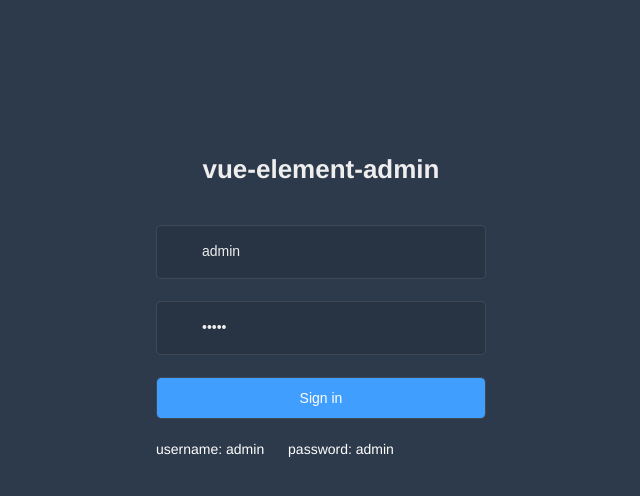
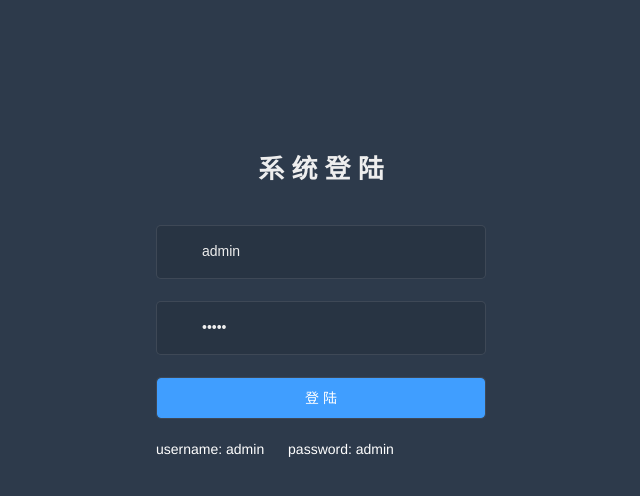
Before and after one commit to zitong1219/project-front, a Vue app: page /#/login in a window 1280 px wide. Shown: the top 496 px of the page, without its empty margins (319-959 px from the left). Built offline with nearby package versions, Linux system fonts and the light colour scheme.

Commit message:
zsy master edit login

```diff
--- a/src/router/index.js
+++ b/src/router/index.js
@@ -94,13 +94,13 @@ export const constantRouterMap = [
     children: [
       {
         path: 'explosive',
-        name: 'explosive',
+        name: 'explosiveCaseSamples',
         component: () => import('@/views/CaseSamples/explosive'),
         meta: { title: '炸药与原材料', icon: 'table' }
       },
       {
         path: 'device',
-        name: 'device',
+        name: 'deviceCaseSamples',
         component: () => import('@/views/CaseSamples/device'),
         meta: { title: '爆炸装置', icon: 'table' }
       }
@@ -116,13 +116,13 @@ export const constantRouterMap = [
     children: [
       {
         path: 'explosive',
-        name: 'explosive',
+        name: 'explosiveCommonSamples',
         component: () => import('@/views/CommonSamples/explosive'),
         meta: { title: '炸药与原材料', icon: 'table' }
       },
       {
         path: 'device',
-        name: 'device',
+        name: 'deviceCommonSamples',
         component: () => import('@/views/CommonSamples/device'),
         meta: { title: '爆炸装置', icon: 'table' }
       }
@@ -138,13 +138,13 @@ export const constantRouterMap = [
     children: [
       {
         path: 'explosive',
-        name: 'explosive',
+        name: 'explosiveAnalysisAndJudgment',
         component: () => import('@/views/AnalysisAndJudgment/explosive'),
         meta: { title: '炸药与原材料', icon: 'table' }
       },
       {
         path: 'device',
-        name: 'device',
+        name: 'deviceAnalysisAndJudgment',
         component: () => import('@/views/AnalysisAndJudgment/device'),
         meta: { title: '爆炸装置', icon: 'table' }
       }
--- a/src/utils/validate.js
+++ b/src/utils/validate.js
@@ -1,5 +1,6 @@
 /**
  * Created by jiachenpan on 16/11/18.
+ * 验证数据合理性
  */
 
 export function isvalidUsername(str) {
--- a/src/views/login/index.vue
+++ b/src/views/login/index.vue
@@ -1,31 +1,66 @@
 <template>
   <div class="login-container">
-    <el-form autoComplete="on" :model="loginForm" :rules="loginRules" ref="loginForm" label-position="left" label-width="0px"
+    <!-- 登陆表单 -->
+    <el-form
+      autoComplete="on"
+      :model="loginForm"
+      :rules="loginRules"
+      ref="loginForm"
+      label-position="left"
+      label-width="0px"
       class="card-box login-form">
-      <h3 class="title">vue-element-admin</h3>
+
+      <h3 class="title">系 统 登 陆</h3>
+
+      <!-- 用户名输入 -->
       <el-form-item prop="username">
         <span class="svg-container svg-container_login">
           <svg-icon icon-class="user" />
         </span>
-        <el-input name="username" type="text" v-model="loginForm.username" autoComplete="on" placeholder="username" />
+        <el-input
+          name="username"
+          type="text"
+          v-model="loginForm.username"
+          autoComplete="on"
+          placeholder="username" />
       </el-form-item>
+
+      <!-- 密码输入 -->
       <el-form-item prop="password">
         <span class="svg-container">
           <svg-icon icon-class="password"></svg-icon>
         </span>
-        <el-input name="password" :type="pwdType" @keyup.enter.native="handleLogin" v-model="loginForm.password" autoComplete="on"
-          placeholder="password"></el-input>
-          <span class="show-pwd" @click="showPwd"><svg-icon icon-class="eye" /></span>
+        <el-input
+          name="password"
+          :type="pwdType"
+          @keyup.enter.native="handleLogin"
+          v-model="loginForm.password"
+          autoComplete="on"
+          placeholder="password">
+        </el-input>
+        <span
+          class="show-pwd"
+          @click="showPwd">
+          <svg-icon icon-class="eye" />
+        </span>
       </el-form-item>
+
+      <!-- 登陆按键 -->
       <el-form-item>
-        <el-button type="primary" style="width:100%;" :loading="loading" @click.native.prevent="handleLogin">
-          Sign in
+        <el-button
+          type="primary"
+          style="width:100%;"
+          :loading="loading"
+          @click.native.prevent="handleLogin">
+          登 陆
         </el-button>
       </el-form-item>
+
       <div class="tips">
         <span style="margin-right:20px;">username: admin</span>
         <span> password: admin</span>
       </div>
+
     </el-form>
   </div>
 </template>
@@ -35,7 +70,9 @@ import { isvalidUsername } from '@/utils/validate'
 
 export default {
   name: 'login',
+
   data() {
+    /* 用户名验证 */
     const validateUsername = (rule, value, callback) => {
       if (!isvalidUsername(value)) {
         callback(new Error('请输入正确的用户名'))
@@ -43,6 +80,7 @@ export default {
         callback()
       }
     }
+    /* 密码验证 */
     const validatePass = (rule, value, callback) => {
       if (value.length < 5) {
         callback(new Error('密码不能小于5位'))
@@ -63,7 +101,9 @@ export default {
       pwdType: 'password'
     }
   },
+
   methods: {
+    /* 显示密码 */
     showPwd() {
       if (this.pwdType === 'password') {
         this.pwdType = ''
@@ -71,16 +111,19 @@ export default {
         this.pwdType = 'password'
       }
     },
+    /* 登陆操作 */
     handleLogin() {
       this.$refs.loginForm.validate(valid => {
         if (valid) {
           this.loading = true
-          this.$store.dispatch('Login', this.loginForm).then(() => {
-            this.loading = false
-            this.$router.push({ path: '/' })
-          }).catch(() => {
-            this.loading = false
-          })
+          this.$store.dispatch('Login', this.loginForm)
+            .then(() => {
+              this.loading = false
+              this.$router.push({ path: '/' })
+            })
+            .catch(() => {
+              this.loading = false
+            })
         } else {
           console.log('error submit!!')
           return false
```
Also changed, not shown: 1 other file (tests, documents, lock files or other folders).
